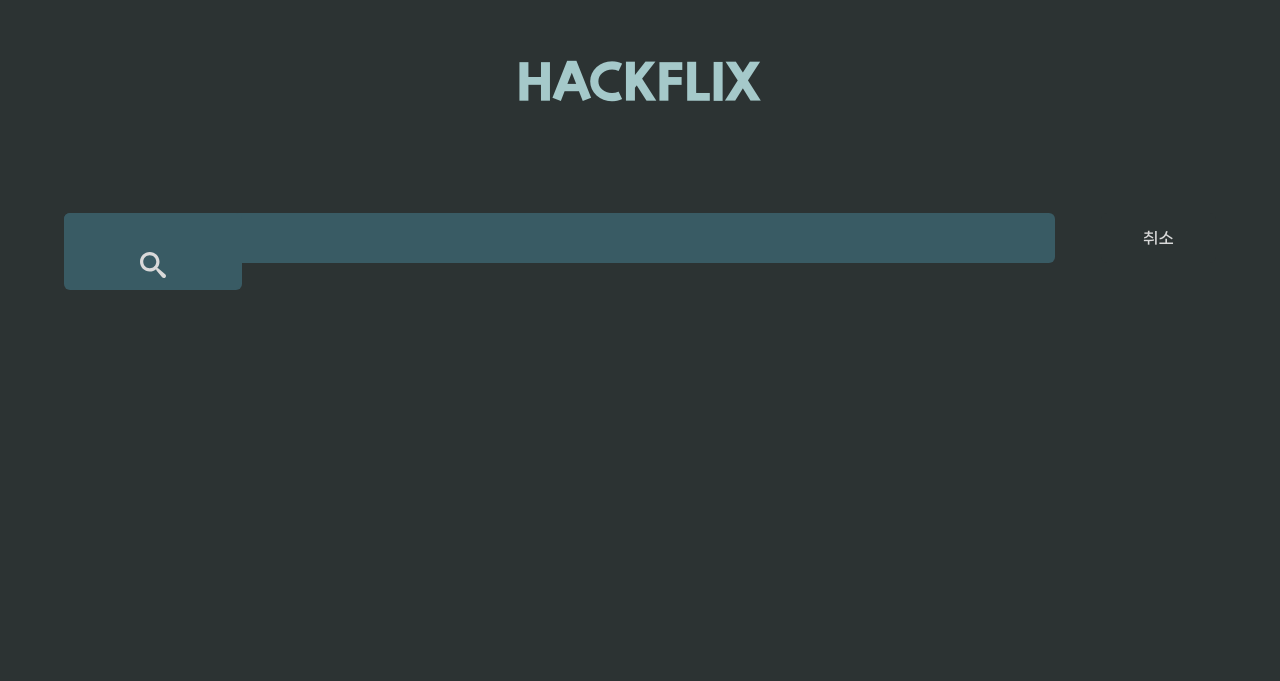
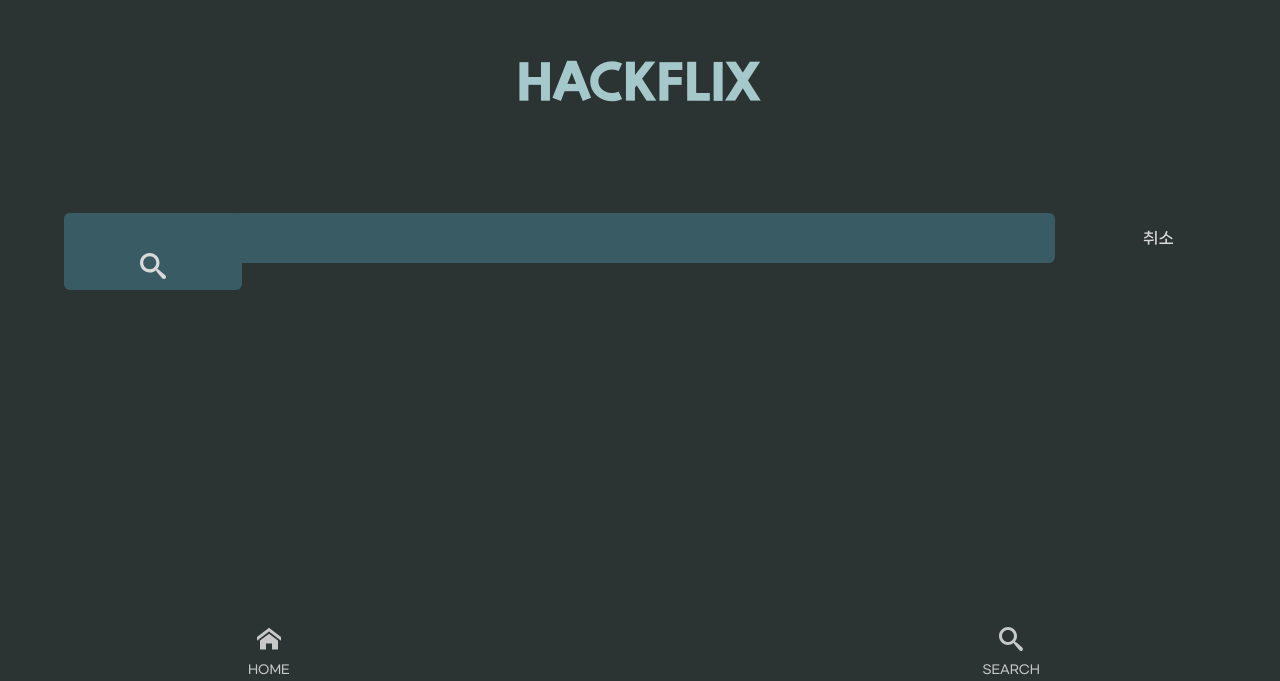
Before and after one commit to jjangjjh2222/Hackathon-4team, a React (Create React App) app in the folder front/: page /Search in a window 1280 px wide. Shown: the part 119-800 px from the top of the page. Built offline with nearby package versions, Linux system fonts and the light colour scheme.

Commit message:
로그인 기능 (구현중)

```diff
--- a/front/src/components/Modal.js
+++ b/front/src/components/Modal.js
@@ -1,9 +1,45 @@
-import React, { useEffect } from 'react';
+import React, { useEffect, useState } from 'react';
 import styled from "styled-components";
 import { Link } from "react-router-dom";
 
-const Modal = ({modalClose, memo, num}) => {
-  console.log("Modal", memo)
+// 참고 : https://velog.io/@dev_bomdong/React-회원가입-기능-구현하기
+
+const Modal = ({modalClose}) => {
+
+  // constructor(props) {
+  //   super(props);
+  //   this.state = {
+  //     id: 'example',
+  //     password: 'example',
+  //     nickname: '예시입니다',
+  //   };
+  // }
+
+  const loginfetch = () => {
+    fetch('http://127.0.0.1:8000/user/signup/', {
+      method: 'POST',
+      body: JSON.stringify({
+        id: this.state.id, // TODO 백엔드에서 설정한 키값 넣기
+        password: this.state.password, // TODO 백엔드에서 설정한 키값 넣기
+        nickname: this.state.nickname, // TODO 백엔드에서 설정한 키값 넣기
+      }),
+    })
+      .then(response => response.json())
+      .then(response => {
+        if (response.message === 'INVALID_USER') {
+          alert('이미 존재하는 아이디입니다.');
+        } else if (response.message === 'SUCCESS') {
+          alert('회원가입 성공!');
+          // TODO 성공 시 모달 닫히게 하기
+        }
+        console.log(response);
+      });
+  };
+
+  const handleInput = e => {
+    const { value, name } = e.target;
+    this.setState({ [name]: value });
+  };
 
   useEffect(() => { // 모달 뒷배경 스크롤 방지
     document.body.style.cssText = `
@@ -25,17 +61,29 @@ const Modal = ({modalClose, memo, num}) => {
         <br /><br /><br />
         <P1>ID</P1><br />
         <Div1>
-          <Input1></Input1>
+          <Input1
+            type="text"
+            name="id"
+            onChange={handleInput}
+          />
         </Div1>
         <P2>PASSWORD</P2><br />
         <Div2>
-          <Input2 type="password"></Input2>
+          <Input2
+            type="password"
+            name="password"
+            onChange={handleInput}
+          />
         </Div2>
         <P3>NICKNAME</P3><br />
         <Div3>
-          <Input3 type="text"></Input3>
+          <Input3
+            type="text"
+            name="nickname"
+            onChange={handleInput}
+          />
         </Div3>
-        <Button onClick={modalClose}>Join Now!</Button>
+        <Button onClick={loginfetch}>Join Now!</Button>
       </MModal>
     </Modal__container>
   )
--- a/front/src/pages/Search.jsx
+++ b/front/src/pages/Search.jsx
@@ -1,7 +1,8 @@
 import React from "react";
 import { Link } from "react-router-dom";
 import styled from "styled-components";
-import { ImSearch } from "react-icons/im";
+import { ImHome, ImSearch } from "react-icons/im";
+import axios from 'axios';
 
 const Search = () => {
 
@@ -11,7 +12,9 @@ const Search = () => {
             <Div>
                 <Div1>
                 <Div2>
-                    <ImSearch size="26" color="#D9D9D9"/>
+                    <button style={{backgroundColor:"transparent", borderStyle:"none"}}>
+                        <ImSearch size="26" color="#D9D9D9"/>
+                    </button>
                 </Div2>
                     <Input></Input>
                 </Div1>
@@ -21,6 +24,20 @@ const Search = () => {
                     </Link>
                 </Div3>
             </Div>
+            <BtmNav>
+                <Divv1>
+                    <Link to="/List" style={{ textDecoration: "none", color: "#d9d9d9" }}>
+                        <ImHome size="24" color="#D9D9D9"/>
+                        <P>HOME</P>
+                    </Link>
+                </Divv1>
+                <Divv3>
+                    <Link to="/Search" style={{ textDecoration: "none"}}>
+                        <ImSearch size="24" color="#D9D9D9"/>
+                        <P>SEARCH</P>
+                    </Link>
+                </Divv3>
+            </BtmNav>
         </div>
     );
 };
@@ -72,3 +89,37 @@ const Div3 = styled(Div1)`
     font-family: "SansMedium";
     line-height: 50px;
 `
+
+const BtmNav = styled.nav`
+    width: 100%;
+    height: 70px;
+    margin: 10px auto;
+    background-color: #2c3333;
+    position: fixed;
+    bottom: -10px;
+    left: 0;
+    right: 0;
+    opacity: 0.9;
+`
+
+const Divv1 = styled.div`
+    float: left;
+    width:30%;
+    height: 100%;
+    padding-top: 16px;
+    padding-left: 6%;
+`
+
+const Divv3 = styled(Divv1)`
+    float: right;
+    padding-left: 0%;
+    padding-right: 6%;
+`
+
+const P = styled.p`
+    line-height: 30px;
+    color: #D9D9D9;
+    font-family: "SansMedium";
+    font-size: 12px;
+
+`
```
